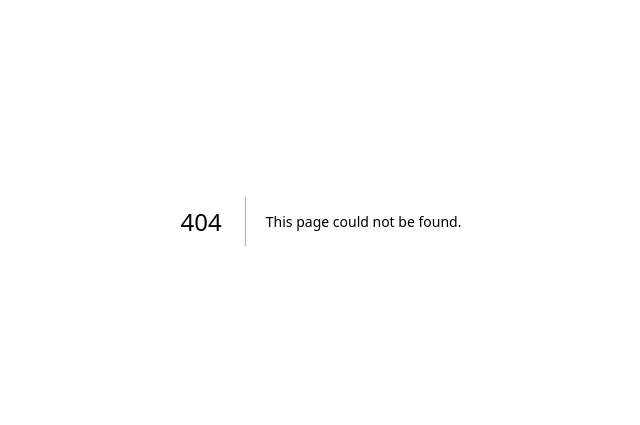
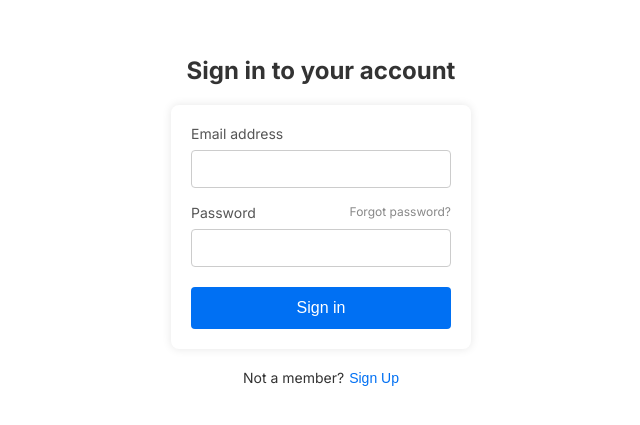
Before and after one commit to Haco11/menu-cms, a Next.js app: page /signin in a window 1280 px wide. Before the commit this address had no page. Shown: the part 179-604 px from the top of the page, without its empty margins (319-959 px from the left). Built offline with nearby package versions, Linux system fonts and the light colour scheme.

Commit message:
Adding signin

```diff
--- /dev/null
+++ b/src/app/signin/Signin.module.css
@@ -0,0 +1,87 @@
+/* Signin.module.css */
+
+.container {
+  display: flex;
+  flex-direction: column;
+  align-items: center;
+  justify-content: center;
+  height: 100vh;
+}
+
+.logoContainer {
+  margin-bottom: 20px;
+}
+
+.title {
+  font-size: 24px;
+  font-weight: bold;
+  color: #333;
+}
+
+.formContainer {
+  width: 300px;
+  background-color: #fff;
+  padding: 20px;
+  border-radius: 8px;
+  box-shadow: 0 0 10px rgba(0, 0, 0, 0.1);
+}
+
+.label {
+  display: block;
+  font-size: 14px;
+  margin-bottom: 8px;
+  color: #555;
+}
+
+.inputContainer {
+  margin-bottom: 16px;
+}
+
+.input {
+  width: 100%;
+  padding: 10px;
+  border: 1px solid #ccc;
+  border-radius: 4px;
+  font-size: 14px;
+}
+
+.passwordField {
+  display: flex;
+  justify-content: space-between;
+}
+
+.forgotPassword {
+  font-size: 12px;
+  color: #888;
+  cursor: pointer;
+}
+
+.submitButtonContainer {
+  margin-top: 20px;
+}
+
+.submitButton {
+  width: 100%;
+  padding: 12px;
+  background-color: #0070f3;
+  color: #fff;
+  border: none;
+  border-radius: 4px;
+  cursor: pointer;
+  font-size: 16px;
+}
+
+.signupLink {
+  margin-top: 20px;
+  font-size: 14px;
+  color: #333;
+}
+
+.signupButton {
+  margin-left: 5px;
+  color: #0070f3;
+  background: none;
+  border: none;
+  cursor: pointer;
+  font-size: 14px;
+}
--- /dev/null
+++ b/src/app/signin/page.tsx
@@ -0,0 +1,93 @@
+// Signin.jsx
+
+"use client";
+import { signIn } from "next-auth/react";
+import { useRouter } from "next/navigation";
+import { useState } from "react";
+import styles from "./Signin.module.css"; // Import the CSS file
+
+export default function Signin() {
+  const [email, setEmail] = useState("");
+  const [password, setPassword] = useState("");
+  const router = useRouter();
+
+  return (
+    <>
+      <div className={styles.container}>
+        <div className={styles.logoContainer}>
+          <h2 className={styles.title}>Sign in to your account</h2>
+        </div>
+
+        <div className={styles.formContainer}>
+          <div className={styles.formField}>
+            <label htmlFor="email" className={styles.label}>
+              Email address
+            </label>
+            <div className={styles.inputContainer}>
+              <input
+                id="email"
+                name="email"
+                type="email"
+                autoComplete="email"
+                onChange={(e) => setEmail(e.target.value)}
+                required
+                className={styles.input}
+              />
+            </div>
+          </div>
+
+          <div className={styles.formField}>
+            <div className={styles.passwordField}>
+              <label htmlFor="password" className={styles.label}>
+                Password
+              </label>
+              <div className={styles.forgotPassword}>
+                <div
+                  onClick={() => router.push("/forgot-password")}
+                  className={styles.forgotPasswordLink}>
+                  Forgot password?
+                </div>
+              </div>
+            </div>
+            <div className={styles.inputContainer}>
+              <input
+                id="password"
+                name="password"
+                type="password"
+                autoComplete="current-password"
+                onChange={(e) => setPassword(e.target.value)}
+                required
+                className={styles.input}
+              />
+            </div>
+          </div>
+
+          <div className={styles.submitButtonContainer}>
+            <button
+              onClick={() =>
+                signIn("credentials", {
+                  email,
+                  password,
+                  redirect: true,
+                  callbackUrl: "/",
+                })
+              }
+              disabled={!email || !password}
+              className={styles.submitButton}>
+              Sign in
+            </button>
+          </div>
+        </div>
+
+        <p className={styles.signupLink}>
+          Not a member?
+          <button
+            onClick={() => router.push("signup")}
+            className={styles.signupButton}>
+            Sign Up
+          </button>
+        </p>
+      </div>
+    </>
+  );
+}
```
